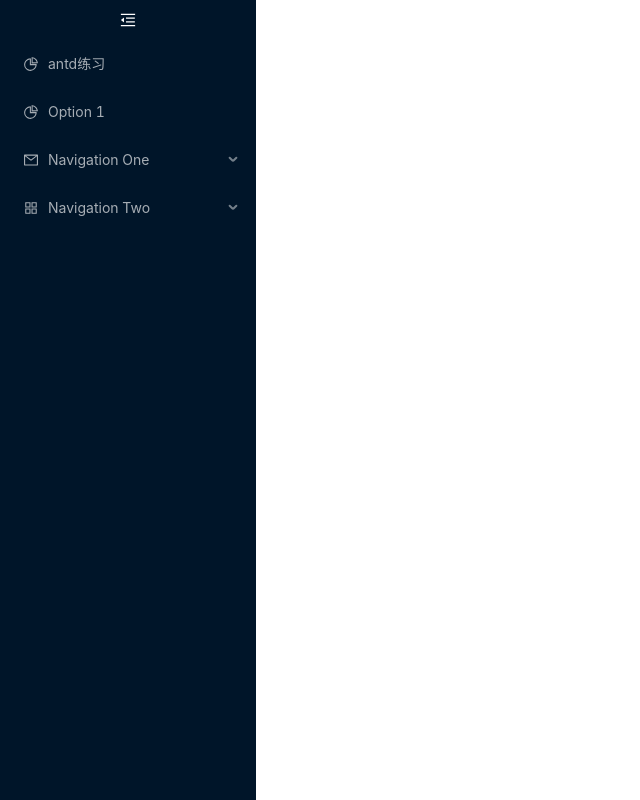
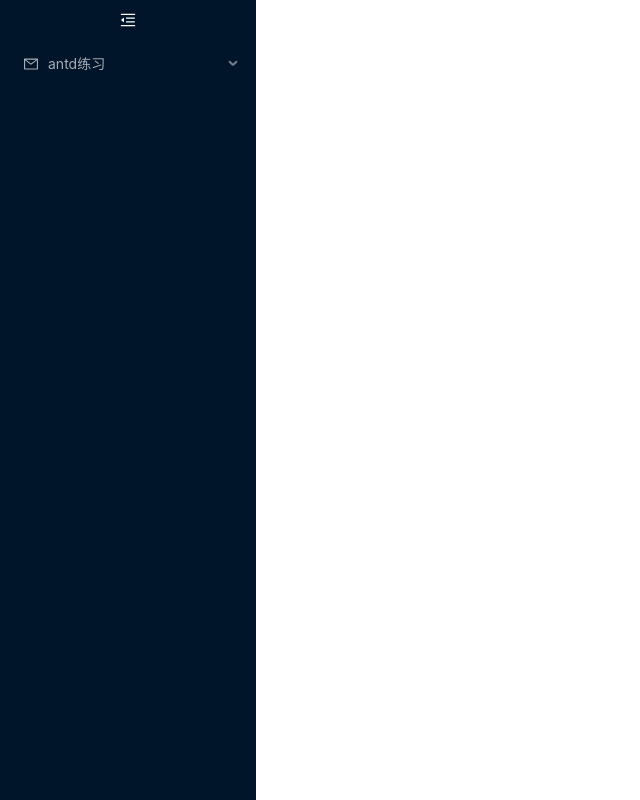
Before and after one commit to wukaoyu/vue3-vite-ts, a Vue app: page /#/antd in a window 1280 px wide. Before the commit this address led to /#/. Shown: the whole page, without its empty margins (0-640 px from the left). Built offline with nearby package versions, Linux system fonts and the light colour scheme.

Commit message:
feat:初步完成导航栏

```diff
--- a/components.d.ts
+++ b/components.d.ts
@@ -17,7 +17,12 @@ declare module '@vue/runtime-core' {
     ARadio: typeof import('ant-design-vue/es')['Radio']
     ARadioGroup: typeof import('ant-design-vue/es')['RadioGroup']
     ASubMenu: typeof import('ant-design-vue/es')['SubMenu']
+    copy: typeof import('./src/components/menuList copy.vue')['default']
+    Icon: typeof import('./src/components/icon.vue')['default']
     Menu: typeof import('./src/components/menu.vue')['default']
+    MenuList: typeof import('./src/components/menuList.vue')['default']
+    MenuListChild: typeof import('./src/components/menuListChild.vue')['default']
+    MenuListTest: typeof import('./src/components/menuListTest.vue')['default']
     RouterLink: typeof import('vue-router')['RouterLink']
     RouterView: typeof import('vue-router')['RouterView']
   }
--- a/src/components/menu.vue
+++ b/src/components/menu.vue
@@ -8,44 +8,23 @@
       mode="inline"
       theme="dark"
       :inline-collapsed="collapsed">
-      <a-menu-item v-for="item in navData" :key="item.name">
-        <template #icon>
-          <PieChartOutlined />
-        </template>
-        <router-link :to="item.path">{{item.meta?.navName}}</router-link>
-      </a-menu-item>
-      <a-menu-item key="1">
-        <template #icon>
-          <PieChartOutlined />
-        </template>
-        <span>Option 1</span>
-      </a-menu-item>
-      <a-sub-menu key="sub1">
-        <template #icon>
-          <MailOutlined />
-        </template>
-        <template #title>Navigation One</template>
-        <a-menu-item key="5">Option 5</a-menu-item>
-        <a-menu-item key="6">Option 6</a-menu-item>
-        <a-menu-item key="7">Option 7</a-menu-item>
-        <a-menu-item key="8">Option 8</a-menu-item>
-      </a-sub-menu>
-      <a-sub-menu key="sub2">
-        <template #icon>
-          <AppstoreOutlined />
-        </template>
-        <template #title>Navigation Two</template>
-        <a-menu-item key="9">Option 9</a-menu-item>
-        <a-menu-item key="10">Option 10</a-menu-item>
-        <a-sub-menu key="sub3" title="Submenu">
-          <a-menu-item key="11">Option 11</a-menu-item>
-          <a-menu-item key="12">Option 12</a-menu-item>
-          <a-sub-menu key="sub4" title="Submenu">
-            <a-menu-item key="13">Option 11</a-menu-item>
-            <a-menu-item key="14">Option 12</a-menu-item>
-          </a-sub-menu>
+      <MenuList :menuList="navData"></MenuList>
+      <!-- <div v-for="item in navData">
+        <a-sub-menu v-if="item.children">
+          <template #icon>
+            <component v-if="item.icon" :is="globalProperties.$antIcons[item.icon]"></component>
+          </template>
+          <template #title>{{item.meta?.navName}}</template>
+          <div v-for="childItem in item.children">
+            <a-menu-item >
+              <router-link :to="childItem.path">{{childItem.meta?.navName}}</router-link>
+            </a-menu-item>
+          </div>
         </a-sub-menu>
-      </a-sub-menu>
+        <a-menu-item v-else>
+          <router-link :to="item.path">{{item.meta?.navName}}</router-link>
+        </a-menu-item>
+      </div> -->
     </a-menu>
   </div>
 </template>
@@ -53,19 +32,11 @@
 <script setup lang='ts'>
 import { ref } from 'vue'
 import routerArr  from "@/router/data";
-import {
-  MenuFoldOutlined,
-  MenuUnfoldOutlined,
-  PieChartOutlined,
-  MailOutlined,
-  DesktopOutlined,
-  InboxOutlined,
-  AppstoreOutlined,
-} from '@ant-design/icons-vue';
+
+import { MenuUnfoldOutlined, MenuFoldOutlined } from '@ant-design/icons-vue'
 
 const collapsed = ref(false)
 const navData = ref(routerArr[0].children)
-
 const toggleCollapsed = () => {
   collapsed.value = !collapsed.value
 }
--- /dev/null
+++ b/src/components/menuList.vue
@@ -0,0 +1,30 @@
+<template>
+  <div>
+   <div v-for="(item, index) in menuList">
+      <a-sub-menu :key="item.name" v-if="item.children">
+        <template #icon>
+          <component v-if="item.icon" :is="globalProperties.$antIcons[item.icon]"></component>
+        </template>
+        <template #title>{{item.meta?.navName}}</template>
+        <MenuListChild :menuList="item.children"></MenuListChild>
+      </a-sub-menu>
+      <a-menu-item :key="`${item.name?.toString() + '_' + index}`" v-else>
+        <router-link :to="item.path">{{item.meta?.navName}}</router-link>
+      </a-menu-item>
+    </div>
+  </div>
+</template>
+
+<script setup lang='ts'>
+import { ref, getCurrentInstance, ComponentInternalInstance } from 'vue'
+import { RouteRecordRaw } from "vue-router";
+import MenuListChild from './menuListChild.vue'
+// 加载全局变量
+const { appContext: { config: { globalProperties }} }  =  getCurrentInstance() as ComponentInternalInstance;
+
+const props = defineProps<{ menuList: Array<RouteRecordRaw> }>()
+const menuList = ref(props.menuList)
+</script>
+
+<style scoped lang='less'>
+</style>
--- /dev/null
+++ b/src/components/menuListChild.vue
@@ -0,0 +1,30 @@
+<template>
+  <div>
+   <div v-for="(item, index) in menuList">
+      <a-sub-menu :key="item.name" v-if="item.children">
+        <template #icon>
+          <component v-if="item.icon" :is="globalProperties.$antIcons[item.icon]"></component>
+        </template>
+        <template #title>{{item.meta?.navName}}</template>
+        <MenuList :menuList="item.children"></MenuList>
+      </a-sub-menu>
+      <a-menu-item :key="`${item.name?.toString() + '_' + index}`" v-else>
+        <router-link :to="item.path">{{item.meta?.navName}}</router-link>
+      </a-menu-item>
+    </div>
+  </div>
+</template>
+
+<script setup lang='ts'>
+import { ref, getCurrentInstance, ComponentInternalInstance } from 'vue'
+import { RouteRecordRaw } from "vue-router";
+import MenuList from './menuList.vue'
+// 加载全局变量
+const { appContext: { config: { globalProperties }} }  =  getCurrentInstance() as ComponentInternalInstance;
+
+const props = defineProps<{ menuList: Array<RouteRecordRaw> }>()
+const menuList = ref(props.menuList)
+</script>
+
+<style scoped lang='less'>
+</style>
--- a/src/main.ts
+++ b/src/main.ts
@@ -3,9 +3,12 @@ import App from './App.vue'
 import router from './router/index';
 import store from "./store/index";
 
+import * as antIcons from '@ant-design/icons-vue'
 import 'ant-design-vue/dist/antd.css'
 
 const app = createApp(App)
+// 添加到全局
+app.config.globalProperties.$antIcons = antIcons
 app.use(router)
 app.use(store)
 app.mount('#app')
--- a/src/router/data.ts
+++ b/src/router/data.ts
@@ -14,8 +14,10 @@ const routerArr:Array<RouteRecordRaw> = [
         path: '/antd',
         name: 'antd',
         component: () => import("@/views/empty.vue"),
+        icon: 'MailOutlined',
         meta: {
-          navName: 'antd练习'
+          navName: 'antd练习',
+          icon: 'MailOutlined',
         },
         children: [
           {
@@ -26,6 +28,15 @@ const routerArr:Array<RouteRecordRaw> = [
               navName: '表单',
               keepAlive: true
             },
+          },
+          {
+            path: '/antd/table',
+            name: 'antdTable',
+            component: () => import("@/views/antd/table.vue"),
+            meta: {
+              navName: '表格',
+              keepAlive: true
+            },
           }
         ]
       }
--- /dev/null
+++ b/src/views/antd/table.vue
@@ -0,0 +1,12 @@
+<template>
+  <div>
+    table练习
+  </div>
+</template>
+
+<script setup lang='ts'>
+import { ref } from 'vue'
+</script>
+
+<style scoped lang='less'>
+</style>
```
Also changed, not shown: src/vue-router.d.ts (added, +7 -0 lines).
